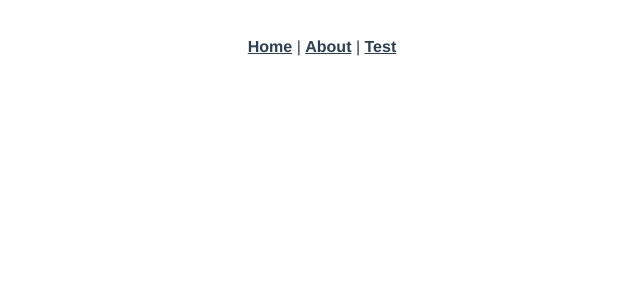
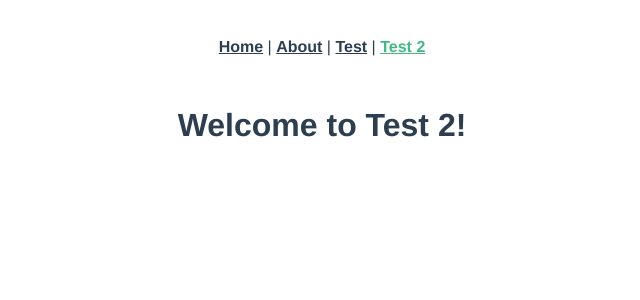
Before and after one commit to leonshimizu/blog-frontend-app, a Vue app: page /test2 in a window 1280 px wide. Shown: the top 300 px of the page, without its empty margins (318-958 px from the left). Built offline with nearby package versions, Linux system fonts and the light colour scheme; the HTML template or start-up script is replaced by a standard one.

Commit message:
added test2 page

```diff
--- a/src/App.vue
+++ b/src/App.vue
@@ -3,7 +3,8 @@
     <div id="nav">
       <router-link to="/">Home</router-link> |
       <router-link to="/about">About</router-link> |
-      <router-link to="/test">Test</router-link>
+      <router-link to="/test">Test</router-link> |
+      <router-link to="/test2">Test 2</router-link>
     </div>
     <router-view/>
   </div>
--- a/src/router/index.js
+++ b/src/router/index.js
@@ -2,6 +2,7 @@ import Vue from 'vue'
 import VueRouter from 'vue-router'
 import Home from '../views/Home.vue'
 import Test from '../views/Test.vue'
+import Test2 from '../views/Test2.vue'
 
 Vue.use(VueRouter)
 
@@ -20,9 +21,14 @@ const routes = [
     component: () => import(/* webpackChunkName: "about" */ '../views/About.vue')
   },
   {
-    path: '/Test',
+    path: '/test',
     name: 'Test',
     component: Test
+  },
+  {
+    path: '/test2',
+    name: 'Test2',
+    component: Test2
   }
 ]
 
--- /dev/null
+++ b/src/views/Test2.vue
@@ -0,0 +1,19 @@
+<template>
+  <div class="home">
+    <h1>{{ message }}</h1>
+  </div>
+</template>
+
+<style></style>
+
+<script>
+  export default {
+    data: function () {
+      return {
+        message: "Welcome to Test 2!",
+      };
+    },
+    created: function () {},
+    methods: {},
+  };
+</script>
```
